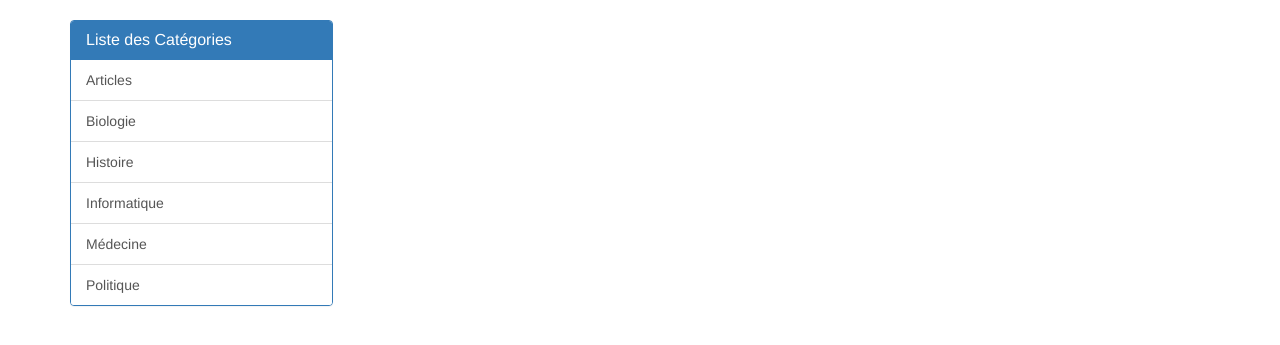
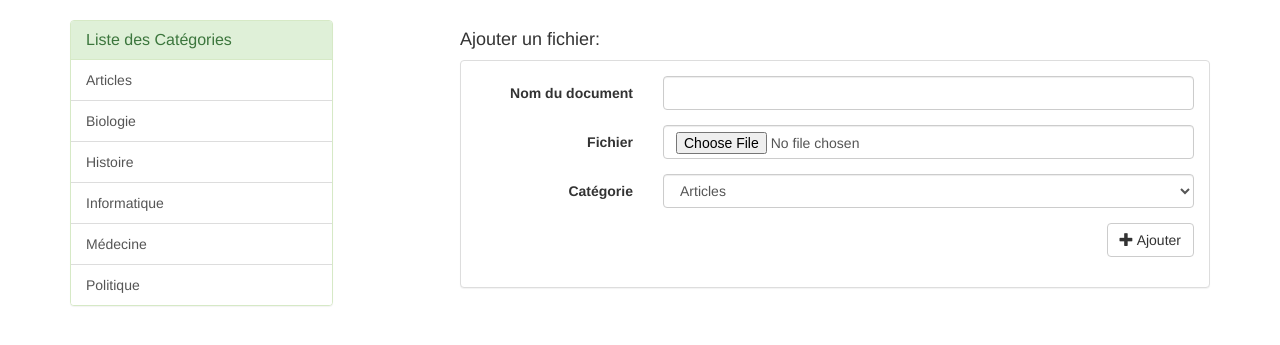
Before and after one commit to medkhelifi/tp-mini-ged, a PHP site: page /index.php?act=add_file in a window 1280 px wide. Shown: the part 52-397 px from the top of the page. Run offline with PHP 8.4, Linux system fonts and the light colour scheme; the visitor is signed in with stand-in values (Sample User, id 1); data comes from the database, SQL or seed files in the repository.

Commit message:
list categorie add file form add categorie form

```diff
--- /dev/null
+++ b/add_file.php
@@ -0,0 +1,43 @@
+<!-- panel preview -->
+    <h4>Ajouter un fichier:</h4>
+    <div class="panel panel-default">
+        <form name="add_file" action="" method="post">
+            <input type="hidden" name="action" id="action" value="add_cat">
+            <div class="panel-body form-horizontal payment-form">
+                <div class="form-group">
+                    <label for="concept" class="col-sm-3 control-label">Nom du document</label>
+                    <div class="col-sm-9">
+                        <input type="text" class="form-control" id="name" name="name">
+                    </div>
+                </div>
+                <div class="form-group">
+                    <label for="amount" class="col-sm-3 control-label">Fichier</label>
+                    <div class="col-sm-9">
+                        <input type="file" class="form-control" id="file_name" name="file_name">
+                    </div>
+                </div>
+                <div class="form-group">
+                    <label for="status" class="col-sm-3 control-label">Catégorie</label>
+                    <div class="col-sm-9">
+                        <select class="form-control" id="status" name="status">
+                            <?php
+                            $reponse = $bdd->query('SELECT * FROM tp_categorie ORDER BY name ASC');
+                            foreach($reponse as $item){
+                                $active = "";
+                                if(isset($_GET['cat_id']) && $_GET['cat_id']==$item['id']) $active = "active";
+                                echo '<option value="'.$item['id'].'">'.$item['name'].'</option>';
+                            }
+                            ?>
+                        </select>
+                    </div>
+                </div>
+                <div class="form-group">
+                    <div class="col-sm-12 text-right">
+                        <button type="submit" class="btn btn-default preview-add-button">
+                            <span class="glyphicon glyphicon-plus"></span> Ajouter
+                        </button>
+                    </div>
+                </div>
+            </div>
+        </form>
+    </div>
--- a/index.php
+++ b/index.php
@@ -53,7 +53,7 @@ include_once('db.php');
                     </button>
                     <span class="navbar-brand">Bonjour <?php echo $_SESSION['first_name'].' '.$_SESSION['last_name'];?></span>
                     <ul class="nav navbar-nav">
-                        <li><a href="?act=cats">Catégories</a></li>
+                        <li><a href="?act=list_cat">Catégories</a></li>
                     </ul>
                 </div>
                 <!-- Collection of nav links and other content for toggling -->
@@ -65,7 +65,7 @@ include_once('db.php');
             </nav>
             <div class="row">
                 <div class="col-sm-3">
-                    <div class="panel panel-primary">
+                    <div class="panel panel-success">
                         <div class="panel-heading">
                             <h3 class="panel-title">Liste des Catégories</h3>
                         </div>
@@ -89,6 +89,15 @@ include_once('db.php');
                             case 'list_file':
                                 include_once('list_file.php');
                             break;
+                            case 'add_file':
+                                include_once('add_file.php');
+                            break;
+                            case 'list_cat':
+                                include_once('list_cat.php');
+                            break;
+                            case 'add_cat':
+                                include_once('add_cat.php');
+                            break;
                         }
                     }
                     ?>
--- a/list_file.php
+++ b/list_file.php
@@ -1,3 +1,5 @@
+<a href="?act=add_file" class="btn btn-success btn-sm" role="button">Ajouter un document</a>
+
 <table class="table">
     <thead>
     <th>#</th>
```
Also changed, not shown: add_cat.php (added, +22 -0 lines), list_cat.php (added, +21 -0 lines).
